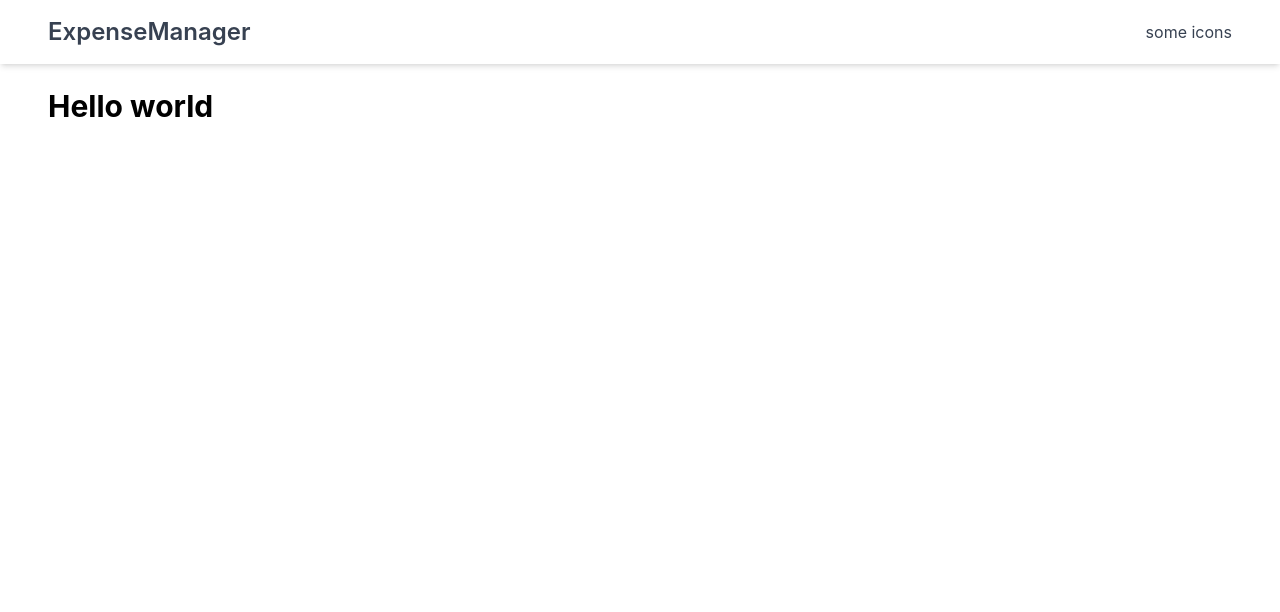
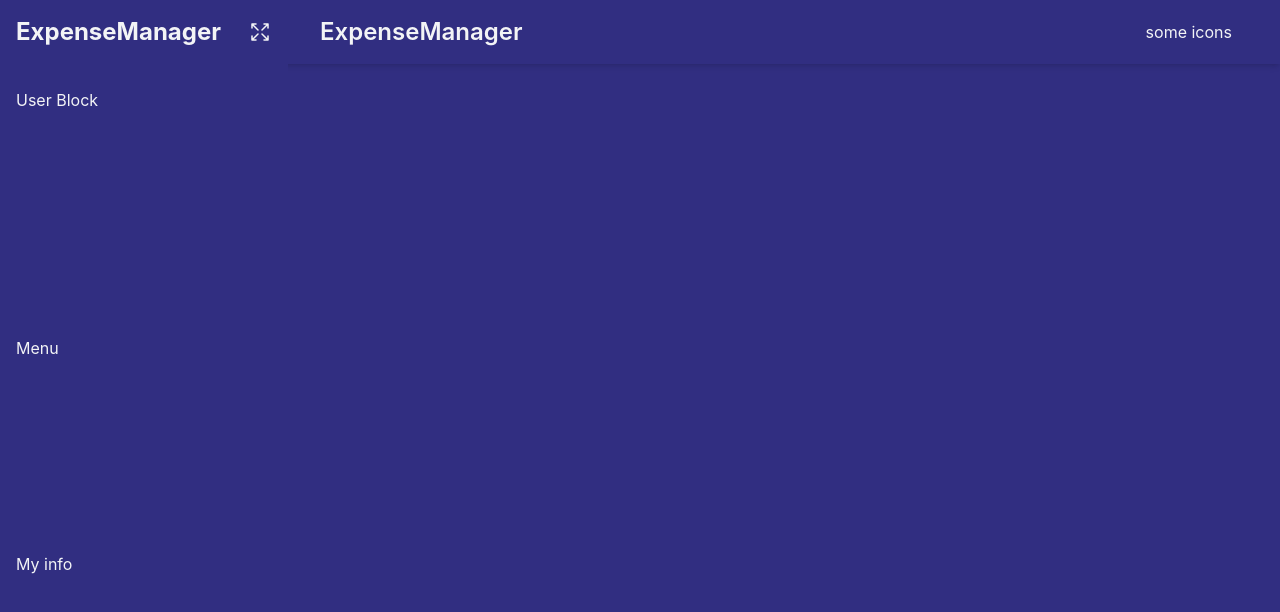
Before and after one commit to Pablo-Aviles-Prieto/expenses-management, a Next.js app: page / in a window 1280 px wide. Shown: the top 612 px of the page. Built offline with nearby package versions, Linux system fonts and the light colour scheme.

Commit message:
WIP: header and left menu created

```diff
--- /dev/null
+++ b/src/components/icons/Maximize.tsx
@@ -0,0 +1,18 @@
+import type { SVGProps, FC } from 'react'
+
+export const Maximize: FC<SVGProps<SVGSVGElement>> = props => (
+  <svg
+    xmlns="http://www.w3.org/2000/svg"
+    className="icon icon-tabler icon-tabler-arrows-maximize"
+    viewBox="0 0 24 24"
+    strokeWidth={1.5}
+    stroke="currentColor"
+    fill="none"
+    strokeLinecap="round"
+    strokeLinejoin="round"
+    {...props}
+  >
+    <path d="M0 0h24v24H0z" stroke="none" />
+    <path d="M16 4h4v4M14 10l6-6M8 20H4v-4M4 20l6-6M16 20h4v-4M14 14l6 6M8 4H4v4M4 4l6 6" />
+  </svg>
+)
--- /dev/null
+++ b/src/components/icons/Minimize.tsx
@@ -0,0 +1,18 @@
+import type { SVGProps, FC } from 'react'
+
+export const Minimize: FC<SVGProps<SVGSVGElement>> = props => (
+  <svg
+    xmlns="http://www.w3.org/2000/svg"
+    className="icon icon-tabler icon-tabler-arrows-minimize"
+    viewBox="0 0 24 24"
+    strokeWidth={1.5}
+    stroke="currentColor"
+    fill="none"
+    strokeLinecap="round"
+    strokeLinejoin="round"
+    {...props}
+  >
+    <path d="M0 0h24v24H0z" stroke="none" />
+    <path d="M5 9h4V5M3 3l6 6M5 15h4v4M3 21l6-6M19 9h-4V5M15 9l6-6M19 15h-4v4M15 15l6 6" />
+  </svg>
+)
--- /dev/null
+++ b/src/components/icons/index.ts
@@ -0,0 +1,2 @@
+export { Maximize } from './Maximize'
+export { Minimize } from './Minimize'
--- a/src/components/layout/Header.tsx
+++ b/src/components/layout/Header.tsx
@@ -2,7 +2,7 @@ import type { FC } from 'react'
 
 export const Header: FC = () => {
   return (
-    <div className="h-16 flex items-center justify-between px-12 shadow-md text-gray-700">
+    <div className="h-16 flex items-center justify-between px-12 pl-80 shadow-md">
       <h3 className="font-semibold text-2xl">ExpenseManager</h3>
       <p>some icons</p>
     </div>
--- a/src/components/layout/Layout.tsx
+++ b/src/components/layout/Layout.tsx
@@ -1,5 +1,6 @@
 import type { FC } from 'react'
 import { Header } from './Header'
+import { LeftMenu } from './LeftMenu'
 
 type Props = {
   children: JSX.Element
@@ -7,9 +8,10 @@ type Props = {
 
 export const Layout: FC<Props> = ({ children }) => {
   return (
-    <>
+    <div className="relative">
       <Header />
+      <LeftMenu />
       <div className="mx-12 my-6">{children}</div>
-    </>
+    </div>
   )
 }
--- /dev/null
+++ b/src/components/layout/LeftMenu.tsx
@@ -0,0 +1,16 @@
+import type { FC } from 'react'
+import { Maximize } from '../icons'
+
+export const LeftMenu: FC = () => {
+  return (
+    <div className="fixed top-0 left-0 h-full w-72 px-4 overflow-auto transition ease-out duration-400 z-1">
+      <div className="h-16 flex items-center justify-between">
+        <p className="font-bold text-2xl">ExpenseManager</p>
+        <Maximize width={24} height={24} className="cursor-pointer" />
+      </div>
+      <p className="h-56 my-6">User Block</p>
+      <p className="h-48 my-6">Menu</p>
+      <p>My info</p>
+    </div>
+  )
+}
--- a/src/styles/global.css
+++ b/src/styles/global.css
@@ -12,4 +12,6 @@
   scroll-behavior: smooth;
   font-family: 'Inter', sans-serif;
   list-style: none;
+  background-color: rgb(49 46 129 / 1); /* bg-indigo-900 */
+  color: rgb(243 244 246 /1); /* text-gray-100 */
 }
```
